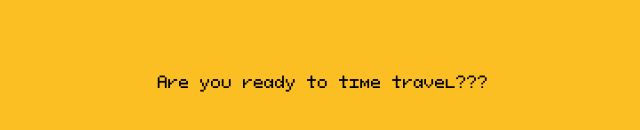
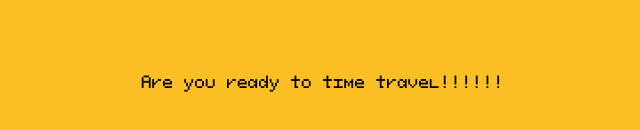
Before and after one commit to AnastasiaKaldi/Timeless, a React (Vite) app: page / in a window 1280 px wide. Shown: the part 318-448 px from the top of the page, without its empty margins (317-957 px from the left). Built offline with nearby package versions, Linux system fonts and the light colour scheme.

Commit message:
Deployment colour2

```diff
--- a/src/HomePage.jsx
+++ b/src/HomePage.jsx
@@ -4,7 +4,7 @@ function App() {
   return (
     <div className="app-container  bg-amber-200 w-full">
       <div style={{ fontFamily: "Pixeloid" }}>
-        Are you ready to time travel???
+        Are you ready to time travel!!!!!!
       </div>
     </div>
   );
```
